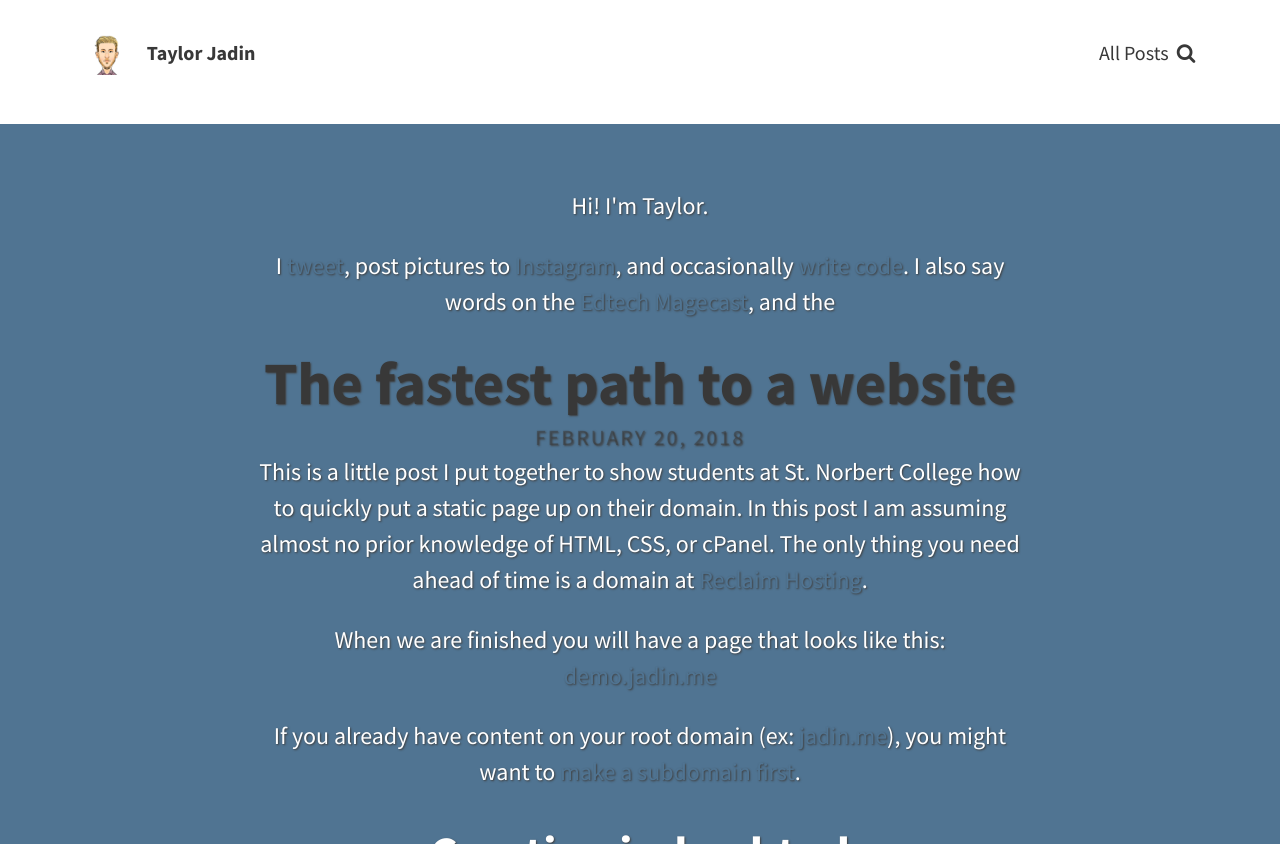
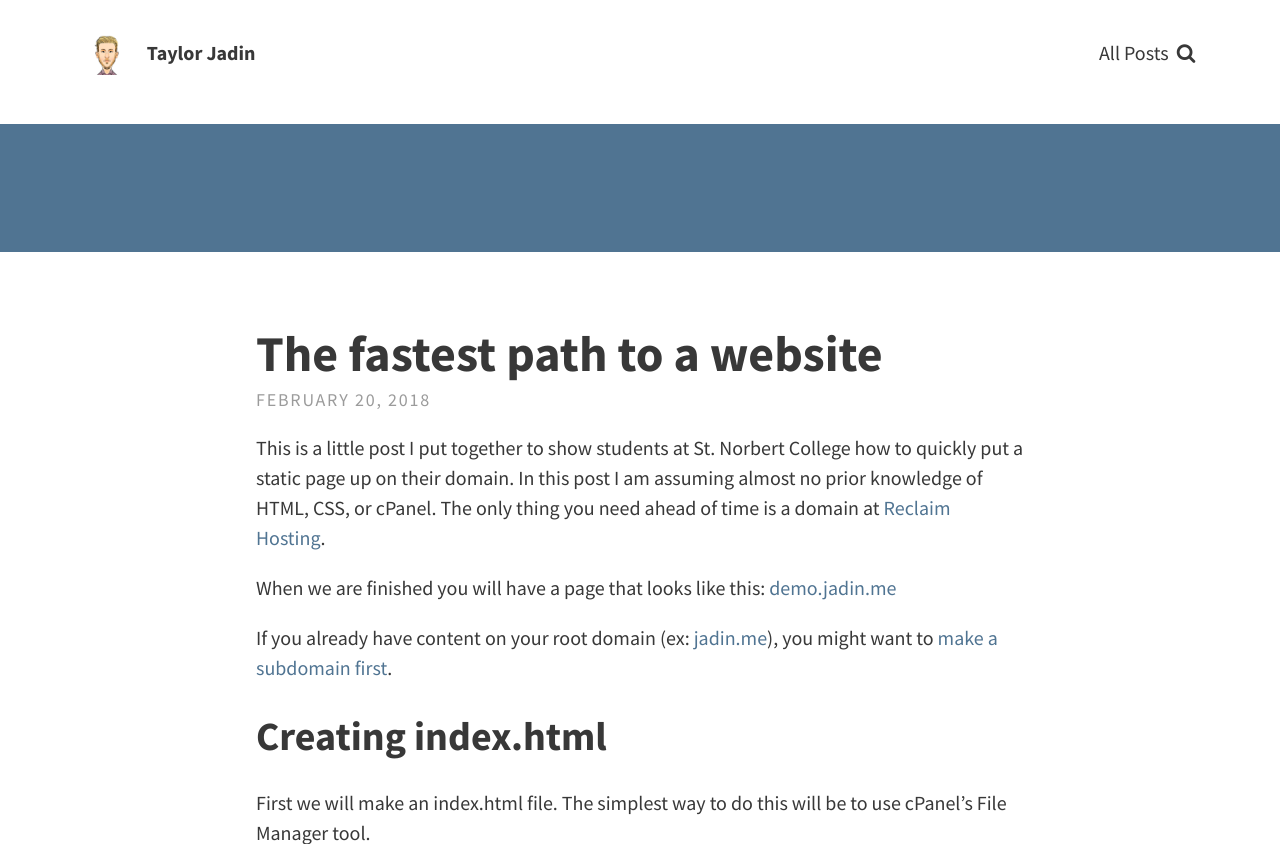
Before and after one commit to TaylorJadin/jadin.me-jekyll, a Jekyll site: the page built from index.html, in a window 1280 px wide and 900 px high, cut to the strip 0-844 px from the top of the window. Built offline with Jekyll 4.4.1, drawn with Linux system fonts in a browser that asks for light colours; the list of posts is cut into pages by our own code.

Commit message:
no header

```diff
--- a/_config.yml
+++ b/_config.yml
@@ -13,8 +13,6 @@ theme_settings:
 
   # Header and footer text
   header_text: > #two or three lines to describe your site
-    <p>Hi! I'm Taylor.</p>
-    <p>I <a href="https://twitter.com/taylorjadin">tweet</a>, post pictures to <a href="https://www.instagram.com/taylor_jadin/">Instagram</a>, and occasionally <a href="https://github.com/taylorjadin">write code</a>. I also say words on the <a href="https://magecast.net">Edtech Magecast</a>, and the <a href="https://soundcloud.com/jadinapproved>Jadin Approved podcast</a>.</p>
   header_text_feature_image:
   footer_text: >
    Powered by <a href="https://jekyllrb.com/">Jekyll</a> with <a href="https://github.com/sylhare/Type-on-Strap">Type on Strap</a>
```
